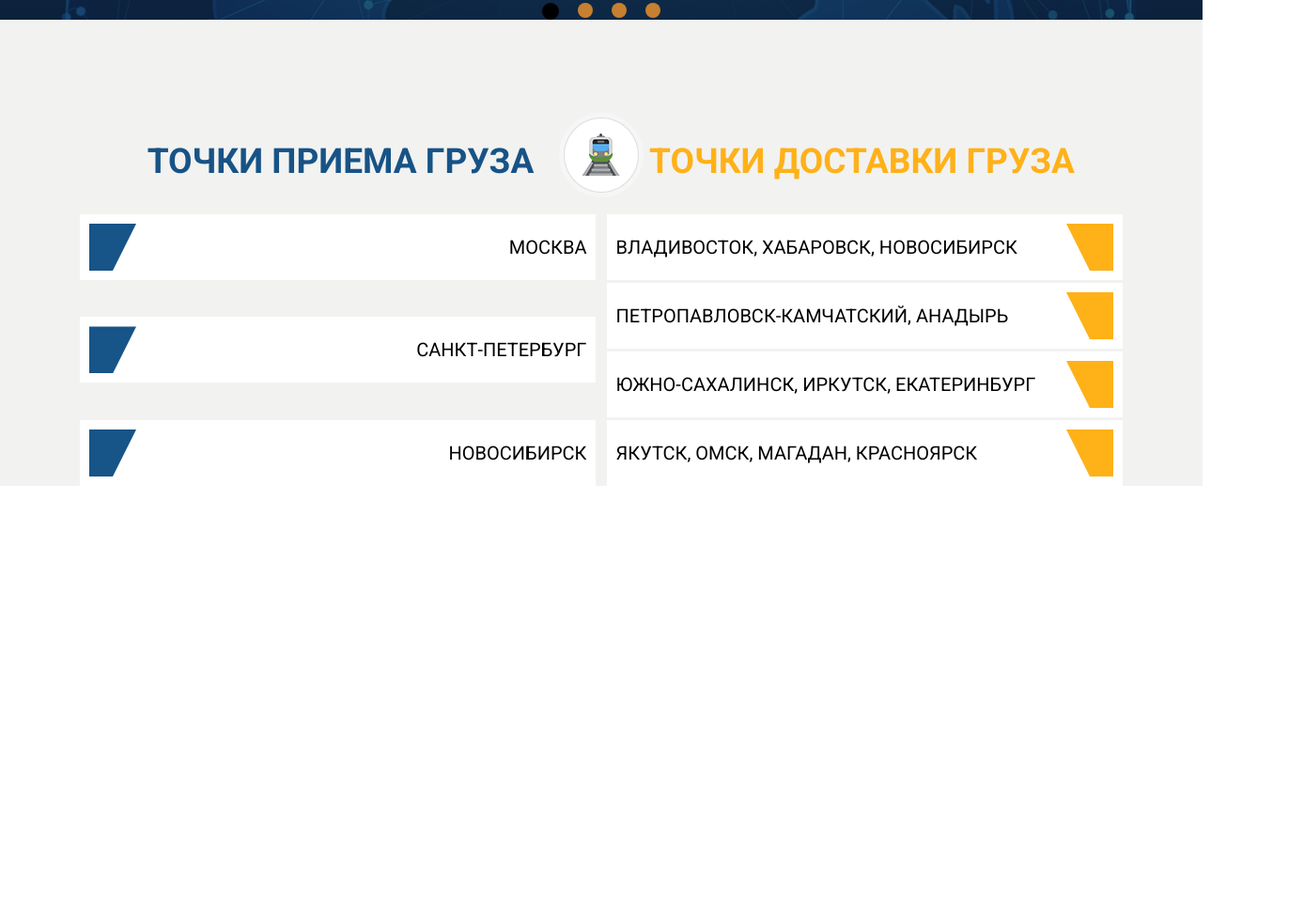
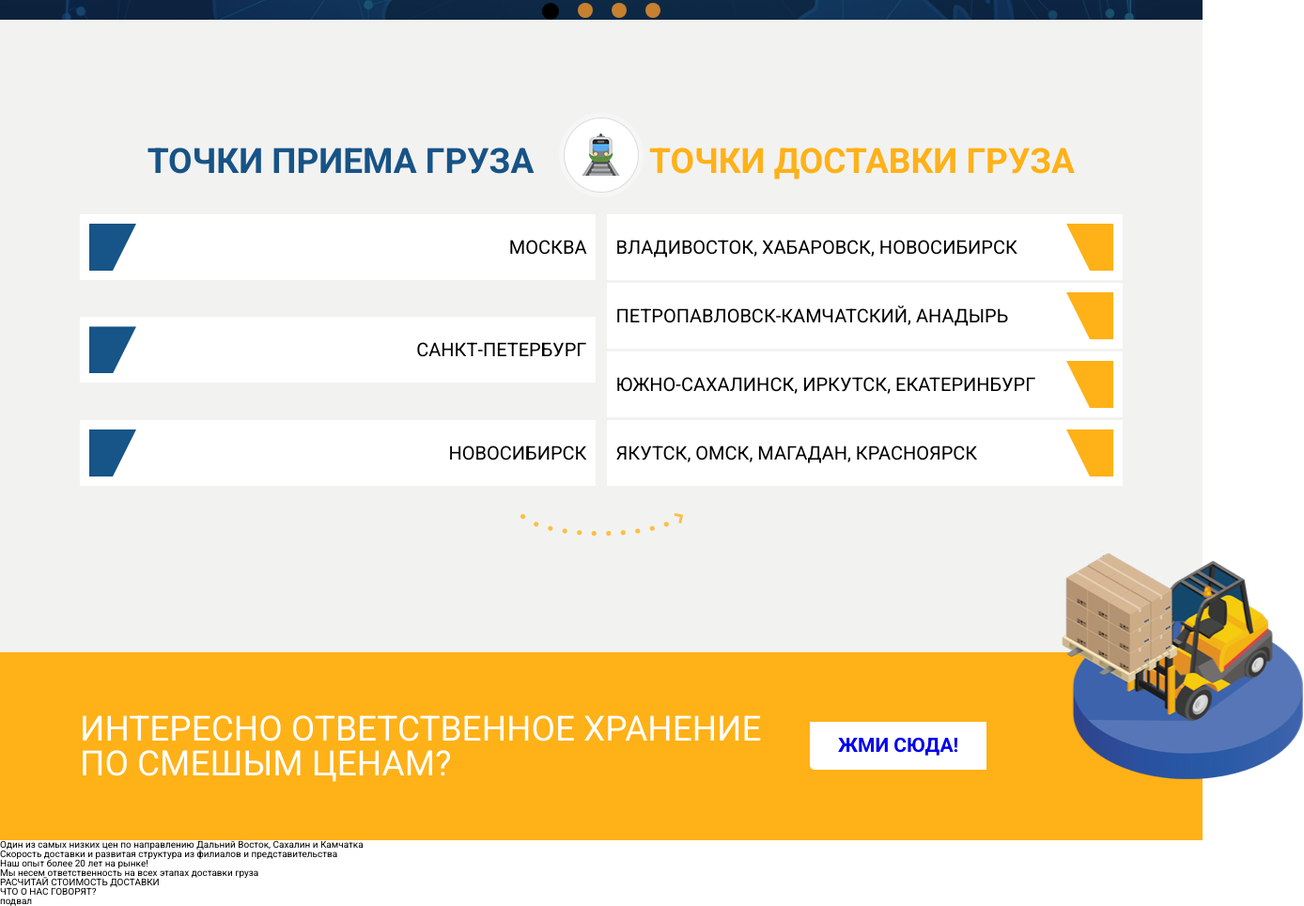
Before and after one commit to dewfors/groupst-2018, a website: page 0001/src/index.html in a window 1280 px wide. Shown: the part 762-1726 px from the top of the page at 94% size, 1388 px wide, since content can reach past the window. Before the commit the page ends 1279 px from the top, so only its background shows below. Drawn offline with nearby package versions, Linux system fonts and the light colour scheme.

Commit message:
0012 - сделал блок ответственного хранения

```diff
--- a/0001/src/css/main.css
+++ b/0001/src/css/main.css
@@ -594,3 +594,89 @@ body {
 .accept-shipp-block--items__shipp-item .btn-poligon-right .txt {
   font-size: 20px;
 }
+
+.accept-shipp-block--arrow {
+  text-align: center;
+  padding-top: 29px;
+  padding-bottom: 122px;
+}
+
+.safety-block {
+  padding-top: 63px;
+  padding-bottom: 63px;
+  background-color: #ffb118;
+}
+
+.safety-block-inner {
+  display: -webkit-box;
+  display: -ms-flexbox;
+  display: flex;
+  -webkit-box-orient: horizontal;
+  -webkit-box-direction: normal;
+  -ms-flex-direction: row;
+  flex-direction: row;
+  -webkit-box-align: center;
+  -ms-flex-align: center;
+  align-items: center;
+  position: relative;
+}
+
+.safety-block-inner .title {
+  color: #ffffff;
+  font-size: 37px;
+  font-weight: 500;
+  text-transform: uppercase;
+  width: 70%;
+}
+
+.safety-block-inner .btn {
+  width: 20%;
+  display: -webkit-box;
+  display: -ms-flexbox;
+  display: flex;
+  -webkit-box-align: center;
+  -ms-flex-align: center;
+  align-items: center;
+}
+
+.safety-block-inner .btn a {
+  text-decoration: none;
+}
+
+.safety-block-inner .btn a .btn-poligon-right {
+  width: 100%;
+  background-color: #fff;
+  display: -webkit-box;
+  display: -ms-flexbox;
+  display: flex;
+  -webkit-box-orient: horizontal;
+  -webkit-box-direction: normal;
+  -ms-flex-direction: row;
+  flex-direction: row;
+  -webkit-box-align: center;
+  -ms-flex-align: center;
+  align-items: center;
+  -webkit-box-pack: justify;
+  -ms-flex-pack: justify;
+  justify-content: space-between;
+  padding: 15px 30px;
+  border-radius: 0 0 0 5px;
+}
+
+.safety-block-inner .btn a .btn-poligon-right .txt {
+  font-size: 21px;
+  font-weight: 700;
+  text-transform: uppercase;
+}
+
+.safety-block-inner .btn a .btn-poligon-right .poligon-right {
+  display: none;
+}
+
+.safety-block-inner .img {
+  position: absolute;
+  bottom: 0;
+  right: 0;
+  -webkit-transform: translateX(75%);
+  transform: translateX(75%);
+}
--- a/0001/src/index.html
+++ b/0001/src/index.html
@@ -308,14 +308,106 @@
                 <!-- /.accept-shipp-block--items__shipp -->
             </div>
             <!-- /.accept-shipp-block--items -->
+            <div class="accept-shipp-block--arrow">
+                <img src="img/priemka-dostavka/arrow.png" alt="arrow">
+            </div>
+            <!-- /.accept-shipp-block--arrow -->
         </div>
         <!-- /.container -->
 
     </div>
     <!-- /.accept-shipp-block -->
 
+    <div class="safety-block">
+        <div class="container">
+            <div class="safety-block-inner">
+                <div class="title">ИНТЕРЕСНО ОТВЕТСТВЕННОЕ ХРАНЕНИЕ ПО СМЕШЫМ ЦЕНАМ?</div>
+                <div class="btn">
+                    <a href="http://yandex.ru" target="_blank">
+                        <div class="btn-poligon-right">
+                            <div class="txt">жми сюда!</div>
+                            <div class="poligon-right"></div>
+                        </div>
+                    </a>
+                </div>
+                <div class="img">
+                    <img src="img/otvethranenie/loader.png" alt="loader">
+                </div>
+            </div>
+            <!-- /.safety-block-inner -->
+        </div>
+        <!-- /.container -->
+    </div>
+    <!-- /.safety-block -->
 
+    <div class="work-with-us-block">
+        <div class="title">
 
+        </div>
+        <!-- /.title -->
+        <div class="items">
+            <div class="items__item">
+                <div class="items__item-title">
+                    Один из самых низких цен
+                    по направлению
+                    Дальний Восток,
+                    Сахалин и Камчатка
+                </div>
+                <div class="items__item-img"></div>
+            </div>
+            <!-- /.items__item -->
+            <div class="items__item">
+                <div class="items__item-title">
+                    Скорость доставки и
+                    развитая структура
+                    из филиалов
+                    и представительства
+                </div>
+                <div class="items__item-img"></div>
+            </div>
+            <!-- /.items__item -->
+            <div class="items__item">
+                <div class="items__item-title">
+                    Наш опыт
+                    более 20 лет на рынке!
+                </div>
+                <div class="items__item-img"></div>
+            </div>
+            <!-- /.items__item -->
+            <div class="items__item">
+                <div class="items__item-title">
+                    Мы несем ответственность
+                    на всех этапах
+                    доставки груза
+                </div>
+                <div class="items__item-img"></div>
+            </div>
+            <!-- /.items__item -->
+        </div>
+        <!-- /.items -->
+    </div>
+    <!-- /.work-with-us -->
+
+    <div class="calc-block">
+        <div class="title">
+            РАСЧИТАЙ СТОИМОСТЬ ДОСТАВКИ
+        </div>
+        <!-- /.title -->
+    </div>
+    <!-- /.calc-block -->
+
+    <div class="say-about-us-block">
+        <div class="title">
+            ЧТО О НАС ГОВОРЯТ?
+        </div>
+        <!-- /.title -->
+    </div>
+    <!-- /.say-about-us-block -->
+
+    <div class="footer">
+        подвал
+    </div>
+    <!-- /.footer -->
 
 </div>
 
--- a/0001/src/sass/_accept.sass
+++ b/0001/src/sass/_accept.sass
@@ -65,3 +65,7 @@
         .btn-poligon-right
           .txt
             font-size: 20px
+  &--arrow
+    text-align: center
+    padding-top: 29px
+    padding-bottom: 122px
--- /dev/null
+++ b/0001/src/sass/_mainSafety.sass
@@ -0,0 +1,45 @@
+.safety-block
+  padding-top: 63px
+  padding-bottom: 63px
+  background-color: $active-background-color-gold
+  &-inner
+    display: flex
+    flex-direction: row
+    align-items: center
+    position: relative
+    .title
+      color: #ffffff
+      font-size: 37px
+      font-weight: 500
+      text-transform: uppercase
+      width: 70%
+    .btn
+      width: 20%
+      display: flex
+      align-items: center
+
+      a
+        text-decoration: none
+        .btn-poligon-right
+          width: 100%
+          background-color: #fff
+          display: flex
+          flex-direction: row
+          //height: 3em
+          align-items: center
+          justify-content: space-between
+          padding: 15px 30px
+          border-radius: 0 0 0 5px
+          .txt
+            font-size: 21px
+            font-weight: 700
+            text-transform: uppercase
+          .poligon-right
+            display: none
+
+
+    .img
+      position: absolute
+      bottom: 0
+      right: 0
+      transform: translateX(75%)
--- a/0001/src/sass/style.sass
+++ b/0001/src/sass/style.sass
@@ -9,4 +9,5 @@ body
 @import "header"
 @import "header2"
 @import "slider"
-@import "_accept"
+@import "accept"
+@import "mainSafety"
```
Also changed, not shown: 0001/src/img/otvethranenie/loader.jpg (renamed from 0001/src/img/otvethranenie/-----20.jpg), 0001/src/img/otvethranenie/loader.png (renamed from 0001/src/img/otvethranenie/-----20.png), 0001/src/img/priemka-dostavka/arrow.png (added).
